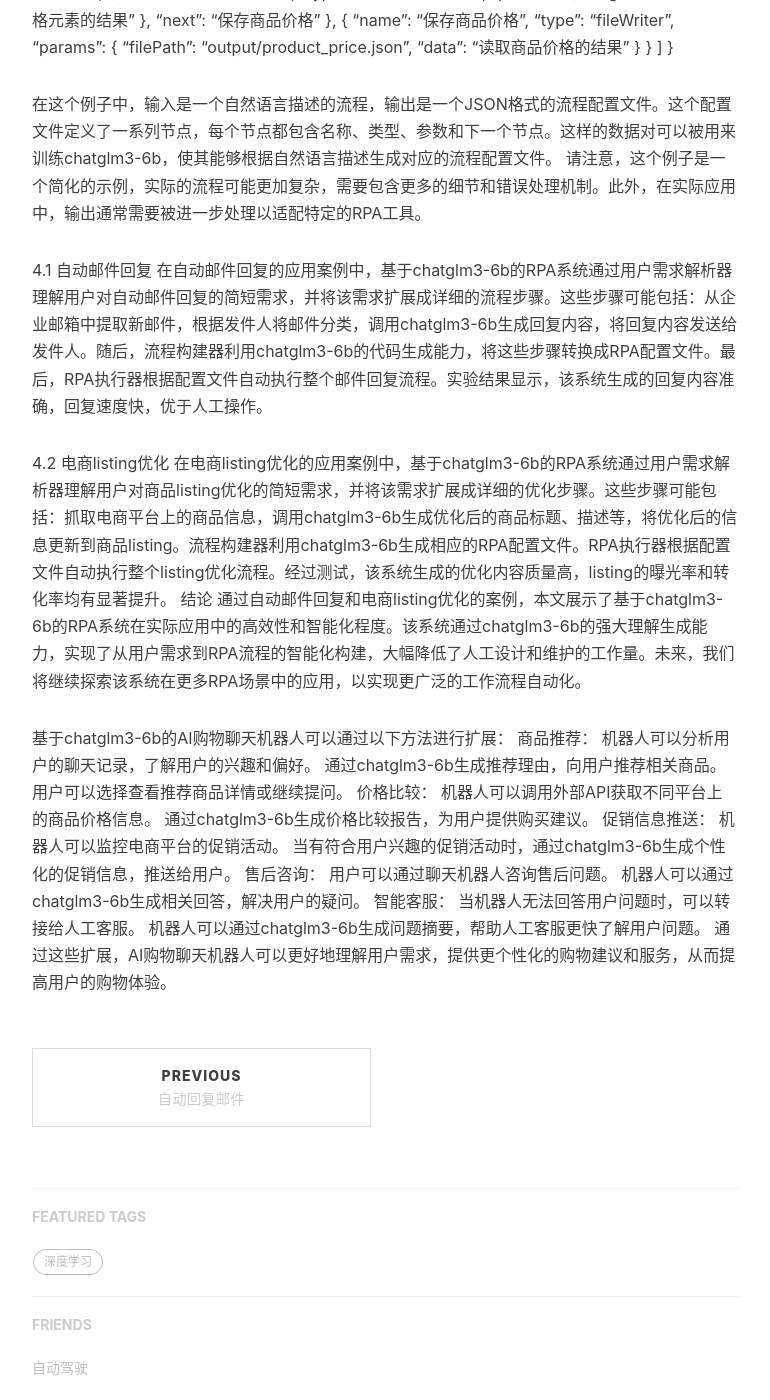
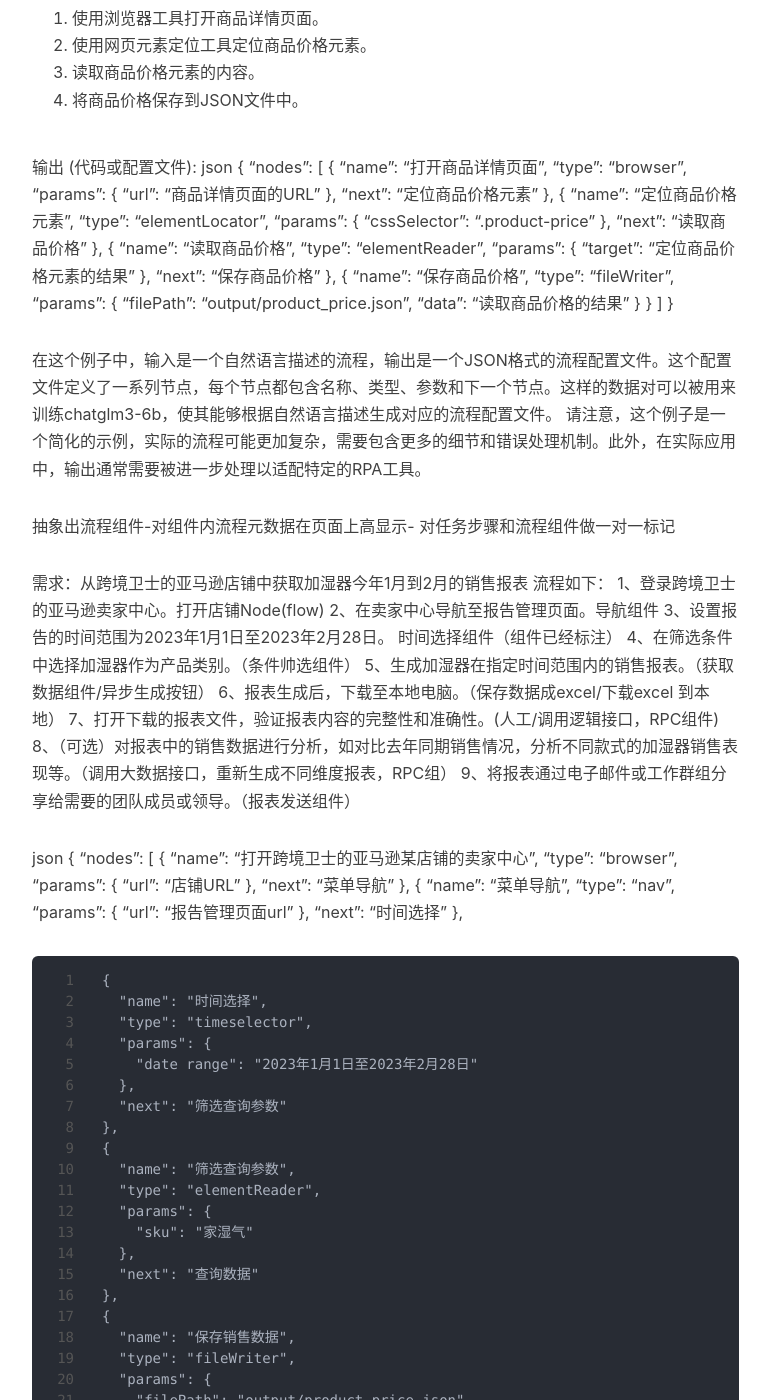
Before and after one commit to koryako/koryako.github.io, a Jekyll site: the page built from _posts/2024-3-20-智能化RPA系统.md, in a window 1280 px wide and 1400 px high, scrolled down 3119 px. Shown: the whole window, without its empty margins (233-1003 px from the left). Built offline with Jekyll 4.4.1, drawn with Linux system fonts in a browser that asks for light colours; nearby versions of some CDN libraries; comment, search, counter and statistics services are not loaded; some of the changed text lies outside the part shown.

Commit message:
更新文档

```diff
--- a/_posts/2024-3-20-智能化RPA系统.md
+++ b/_posts/2024-3-20-智能化RPA系统.md
@@ -14,11 +14,7 @@
 ---
 
 
-
-
-
-本文介绍了基于chatglm3-6b实现的人工智能RPA系统，通过结合自然语言理解和生成能力，实现了自动化流程构建和执行。我们以自动邮件回复和电商listing优化为案例，展示了该系统在实际应用中的高效性和智能化程度。
-
+本文介绍了基于chatglm3-6b实现的数字员工系统，以下简称RPA。通过结合自然语言理解和生成能力，实现了自动化流程构建和执行。我们以自动邮件回复和电商listing优化为案例，展示了该系统在实际应用中的高效性和智能化程度。
 
 引言
 
@@ -37,45 +33,52 @@
 实现自动化执行：利用RPA工具执行chatglm3-6b生成的流程配置文件或代码，实现流程的自动化执行。
 
 结果反馈：将流程执行结果反馈给chatglm3-6b，用于优化其流程构建策略。
+支持动态决策：集成chatglm3-6b的推理能力，实现流程执行中的动态决策，处理更复杂的流程场景
 
 持续优化：根据用户反馈和执行结果，持续优化chatglm3-6b的流程构建能力。
 
 监控与评估：建立监控机制评估chatglm3-6b构建的流程效果，确保流程自动化质量。
 
-支持动态决策：集成chatglm3-6b的推理能力，实现流程执行中的动态决策，处理更复杂的流程场景。
 
 支持复杂交互：扩展chatglm3-6b的交互能力，使其支持更复杂的流程构建交互，如支持节点调整、添加约束等。
 
 性能优化：持续优化chatglm3-6b的响应速度、计算资源消耗等，提升整体流程构建效率。
+
+
 通过以上步骤，chatglm3-6b可以有效地结合RPA工具，实现流程的智能化构建和自动化执行，从而提升RPA系统的智能化水平。
 
+
+3、关键架构
 
 基于AI的RPA系统架构 我们的系统包括以下几个关键组件：
 1、用户需求解析器：解析用户输入的短需求，扩展成详细的流程步骤。
 2、流程构建器：利用chatglm3-6b根据详细步骤生成流程配置文件。
 3、流程执行器：根据配置文件执行RPA流程。
 
-用户需求解析器分为四个步骤，每个步骤的结果都是下一步的输入：
+用户需求解析器分为两个步骤：
+
+第一步，上下文理解：结合上下文信息，理解需求的具体背景和情境，以确保生成流程步骤的针对性和准确性。
+
+提示词：请结合以下上下文信息理解以下需求（对历史信息汇总并理解）
 
 
+
+第二步：分解任务
+
 需求意图识别：利用chatglm3的文本理解能力，对用户输入的短需求进行意图识别，确定需求的核心目标和关键信息。
-上下文理解：结合上下文信息，理解需求的具体背景和情境，以确保生成流程步骤的针对性和准确性。
 推理与规划：通过chatglm3的推理和规划能力，将需求转化为详细的步骤，确定执行流程的具体顺序和逻辑。
 自然语言生成：利用chatglm3的文本生成能力，将步骤和逻辑转化为自然语言描述，形成详细的流程说明。
 
-提示词：请识别以下需求的核心目标和关键信息
+提示词：请识别以下需求的核心目标和关键信息，然后把需求转化为详细的步骤，确定执行流程的具体顺序和逻辑，然后将生成的具体顺序和逻辑转化为自然语言描述，形成详细的流程说明：从跨境卫士的亚马逊店铺中获取加湿器今年1月到2月的销售报表（自然语言描述的详细流程说明 请用编号标注）
 
-提示词：请结合以下上下文信息理解以下需求
-提示词：请将以下需求转化为详细的步骤，确定执行流程的具体顺序和逻辑
 
-提示词：请将以下步骤和逻辑转化为自然语言描述，形成详细的流程说明
+流程构建器
 
 
 
 
 
-Chatglm3-6b 领域知识模型
-
+建立Chatglm3-6b RPA领域知识模型
 
 收集RPA相关资料：从RPA工具的文档、流程设计指南、API文档、典型流程案例等来源收集相关资料，以便chatglm3-6b学习RPA领域的基础知识。
 
@@ -91,12 +94,13 @@
 收集RPA相关资料：获取电商网站的API文档、网页结构、常见价格获取方法等。
 构建RPA流程语料库：构建一个包含电商价格获取流程的语料库。
 标注流程特征：为流程中的关键特征进行标注，如节点类型、数据格式等。
+
+
 生成数据对：
 输入：获取电商网站上的商品价格。
 输出：API调用节点，请求参数包括商品ID，返回结果为商品价格。
 数据清洗与去重：清洗重复或错误的数据对。
 数据集切分：将数据集切分为训练集、验证集和测试集。
-
 
 
 为了将上述范例转换为适合微调chatglm3-6b的数据对格式，我们需要构造一个自然语言指令作为输入，并定义一个期望的代码或配置文件作为输出。以下是一个简化的例子：
@@ -152,32 +156,139 @@
 请注意，这个例子是一个简化的示例，实际的流程可能更加复杂，需要包含更多的细节和错误处理机制。此外，在实际应用中，输出通常需要被进一步处理以适配特定的RPA工具。
 
 
+
+抽象出流程组件-对组件内流程元数据在页面上高显示- 对任务步骤和流程组件做一对一标记
+
+需求：从跨境卫士的亚马逊店铺中获取加湿器今年1月到2月的销售报表
+流程如下：
+1、登录跨境卫士的亚马逊卖家中心。打开店铺Node(flow)
+2、在卖家中心导航至报告管理页面。导航组件
+3、设置报告的时间范围为2023年1月1日至2023年2月28日。 时间选择组件（组件已经标注）
+4、在筛选条件中选择加湿器作为产品类别。（条件帅选组件）
+5、生成加湿器在指定时间范围内的销售报表。（获取数据组件/异步生成按钮）
+6、报表生成后，下载至本地电脑。（保存数据成excel/下载excel 到本地）
+7、打开下载的报表文件，验证报表内容的完整性和准确性。(人工/调用逻辑接口，RPC组件)
+8、（可选）对报表中的销售数据进行分析，如对比去年同期销售情况，分析不同款式的加湿器销售表现等。（调用大数据接口，重新生成不同维度报表，RPC组）
+9、将报表通过电子邮件或工作群组分享给需要的团队成员或领导。（报表发送组件）
+
+json
+{
+  "nodes": [
+    {
+      "name": "打开跨境卫士的亚马逊某店铺的卖家中心",
+      "type": "browser",
+      "params": {
+        "url": "店铺URL"
+      },
+      "next": "菜单导航"
+},
+   {
+      "name": "菜单导航",
+      "type": "nav",
+      "params": {
+        "url": "报告管理页面url"
+      },
+      "next": "时间选择"
+    },
+
+    {
+      "name": "时间选择",
+      "type": "timeselector",
+      "params": {
+        "date range": "2023年1月1日至2023年2月28日"
+      },
+      "next": "筛选查询参数"
+    },
+    {
+      "name": "筛选查询参数",
+      "type": "elementReader",
+      "params": {
+        "sku": "家湿气"
+      },
+      "next": "查询数据"
+    },
+    {
+      "name": "保存销售数据",
+      "type": "fileWriter",
+      "params": {
+        "filePath": "output/product_price.json",
+        "data": "读取商品价格的结果"
+      },
+"next": "查询数据"
+},
+   {
+      "name": "验证报表内容的完整性和准确性",
+      "type": "val",
+      "params": {
+        "api url": "接口地址",
+        "filePath": "output/product_price.json",
+
+      }，
+"next": "销售数据进行分析"
+
+},
+
+   {
+      "name": "销售数据进行分析",
+      "type": "bigdata",
+      "params": {
+        "api url": "接口地址",
+
+      },
+"next": "发布邮件"
+
+},
+
+  {
+      "name": "发布邮件",
+      "type": "email",
+      "params": {
+        "api url": "发送邮件地址",
+
+      }
+},
+  ]
+}
+
+
+
+4、范例：
 4.1 自动邮件回复
 在自动邮件回复的应用案例中，基于chatglm3-6b的RPA系统通过用户需求解析器理解用户对自动邮件回复的简短需求，并将该需求扩展成详细的流程步骤。这些步骤可能包括：从企业邮箱中提取新邮件，根据发件人将邮件分类，调用chatglm3-6b生成回复内容，将回复内容发送给发件人。随后，流程构建器利用chatglm3-6b的代码生成能力，将这些步骤转换成RPA配置文件。最后，RPA执行器根据配置文件自动执行整个邮件回复流程。实验结果显示，该系统生成的回复内容准确，回复速度快，优于人工操作。
 
 4.2 电商listing优化
-在电商listing优化的应用案例中，基于chatglm3-6b的RPA系统通过用户需求解析器理解用户对商品listing优化的简短需求，并将该需求扩展成详细的优化步骤。这些步骤可能包括：抓取电商平台上的商品信息，调用chatglm3-6b生成优化后的商品标题、描述等，将优化后的信息更新到商品listing。流程构建器利用chatglm3-6b生成相应的RPA配置文件。RPA执行器根据配置文件自动执行整个listing优化流程。经过测试，该系统生成的优化内容质量高，listing的曝光率和转化率均有显著提升。
-结论
-通过自动邮件回复和电商listing优化的案例，本文展示了基于chatglm3-6b的RPA系统在实际应用中的高效性和智能化程度。该系统通过chatglm3-6b的强大理解生成能力，实现了从用户需求到RPA流程的智能化构建，大幅降低了人工设计和维护的工作量。未来，我们将继续探索该系统在更多RPA场景中的应用，以实现更广泛的工作流程自动化。
+在电商listing优化的应用案例中，基于chatglm3-6b的RPA系统通过用户需求解析器理解用户对商品listing优化的简短需求，并将该需求扩展成详细的优化步骤。这些步骤可能包括：抓取电商平台上的商品信息/读取刊登信息，调用chatglm3-6b生成优化后的商品标题、描述等，将优化后的信息更新到商品listing。流程构建器利用chatglm3-6b生成相应的RPA配置文件。RPA执行器根据配置文件自动执行整个listing优化流程。经过测试，该系统生成的优化内容质量高，listing的曝光率和转化率均有显著提升。
 
 
 
 
+
+4.3
+AI购物聊天机器人
 基于chatglm3-6b的AI购物聊天机器人可以通过以下方法进行扩展：
 商品推荐：
 机器人可以分析用户的聊天记录，了解用户的兴趣和偏好。
 通过chatglm3-6b生成推荐理由，向用户推荐相关商品。
 用户可以选择查看推荐商品详情或继续提问。
+
 价格比较：
 机器人可以调用外部API获取不同平台上的商品价格信息。
 通过chatglm3-6b生成价格比较报告，为用户提供购买建议。
+
 促销信息推送：
 机器人可以监控电商平台的促销活动。
 当有符合用户兴趣的促销活动时，通过chatglm3-6b生成个性化的促销信息，推送给用户。
+
 售后咨询：
 用户可以通过聊天机器人咨询售后问题。
 机器人可以通过chatglm3-6b生成相关回答，解决用户的疑问。
+
 智能客服：
 当机器人无法回答用户问题时，可以转接给人工客服。
 机器人可以通过chatglm3-6b生成问题摘要，帮助人工客服更快了解用户问题。
+
 通过这些扩展，AI购物聊天机器人可以更好地理解用户需求，提供更个性化的购物建议和服务，从而提高用户的购物体验。
+
+
+5、结论
+通过自动邮件回复、电商listing优化和AI购物聊天机器人的案例，本文展示了基于chatglm3-6b的RPA系统在实际应用中的高效性和智能化程度。该系统通过chatglm3-6b的强大理解生成能力，实现了从用户需求到RPA流程的智能化构建，大幅降低了人工设计和维护的工作量。未来，我们将继续探索该系统在更多RPA场景中的应用，以实现更广泛的工作流程自动化。
```
